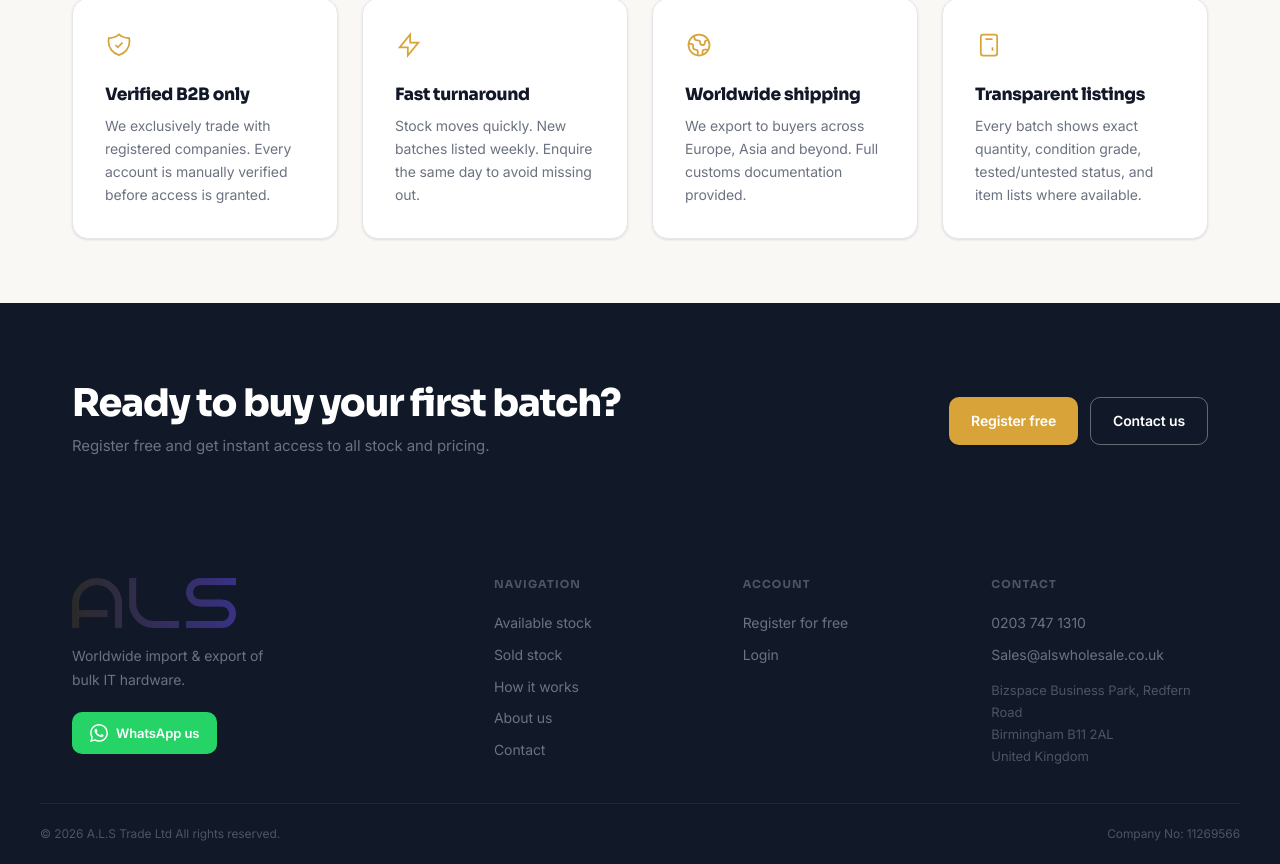
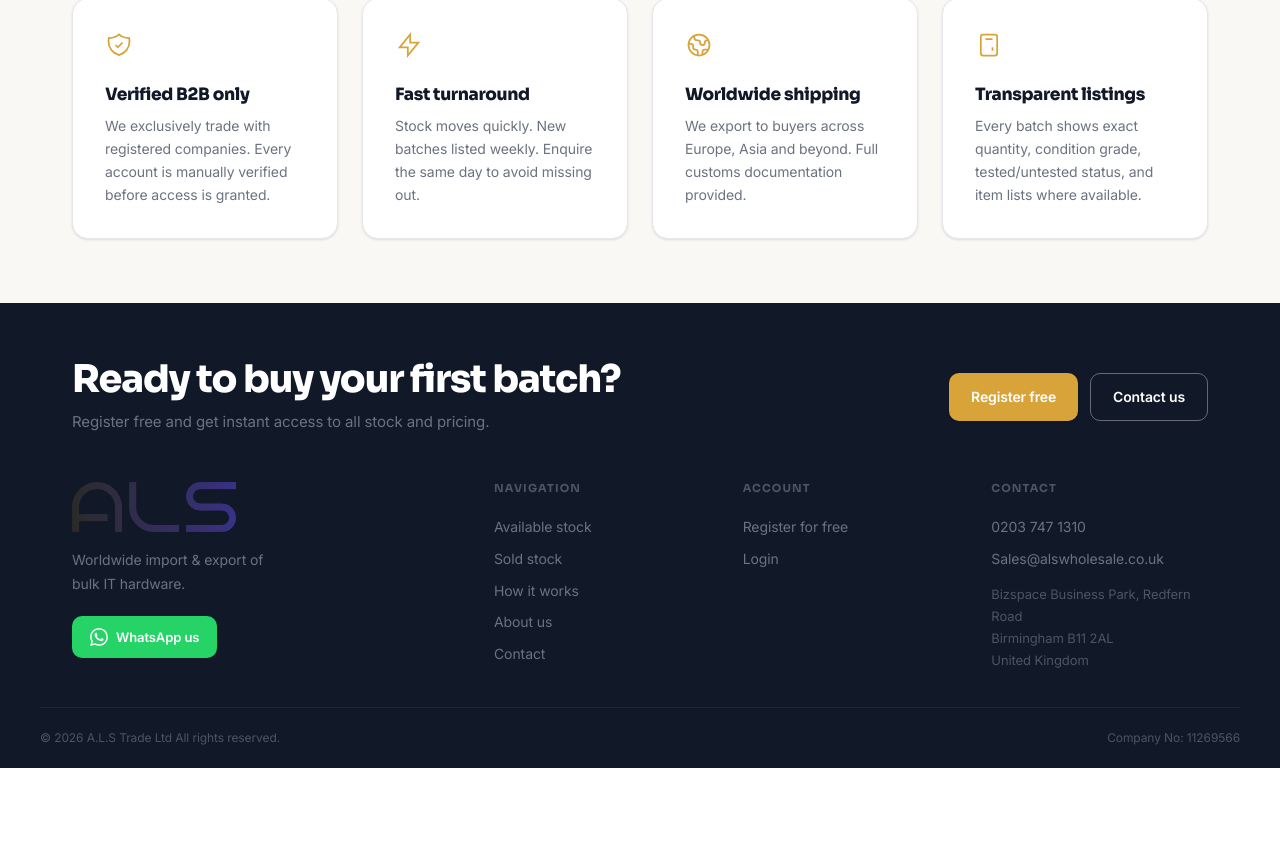
Before and after one commit to newbornspec/Als-Trade-wholesale, a React (Vite) app in the folder client/: page / in a window 1280 px wide. Shown: the part 2302-3166 px from the top of the page. After the commit the page ends 3070 px from the top, so only its background shows below. Built offline with nearby package versions, Linux system fonts and the light colour scheme; no server answers.

Commit message:
Reduce gap between CTA band and footer

```diff
--- a/client/src/components/Footer.css
+++ b/client/src/components/Footer.css
@@ -14,7 +14,7 @@
   display: grid;
   grid-template-columns: 1.8fr 1fr 1fr 1fr;
   gap: 2rem;
-  padding-top: 2.5rem;
+  padding-top: 1rem;
   padding-bottom: 2rem;
 }
 
--- a/client/src/pages/HomePage.css
+++ b/client/src/pages/HomePage.css
@@ -277,7 +277,7 @@
 /* ── CTA band ─────────────────────────────────── */
 .cta-band {
   background: var(--gray-800);
-  padding: 5rem 0;
+  padding: 3.5rem 0 2rem;
 }
 .cta-inner {
   display: flex;
```
